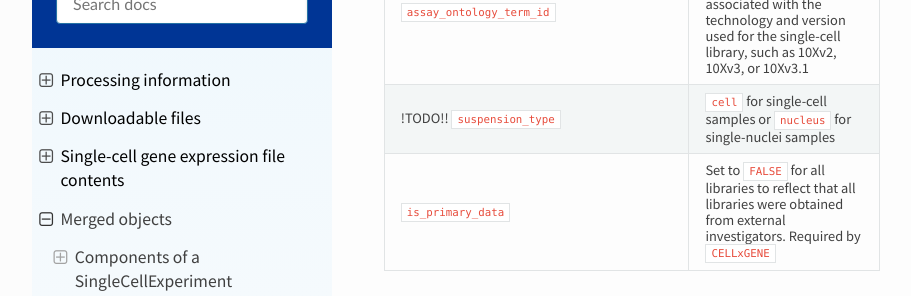
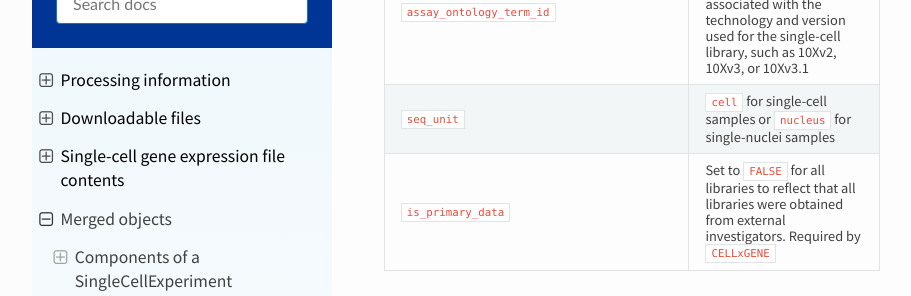
Before and after one commit to DongzeHE/scpca-docs, a Sphinx documentation site: the page built from docs/merged_objects.md, in a window 1280 px wide and 900 px high, scrolled down 17850 px. Shown: the part 151-447 px from the top of the window, without its empty margins (158-1069 px from the left). Built offline with Sphinx 7.4.7 and the Read the Docs theme 2.0.0, drawn with Linux system fonts in a browser that asks for light colours.

Commit message:
use seq_unit, not suspension_type, and remove associated TODO

```diff
--- a/docs/merged_objects.md
+++ b/docs/merged_objects.md
@@ -404,7 +404,7 @@ The `AnnData` object also includes the following additional cell-level metadata
 | `disease_ontology_term_id`                 | [`Mondo`](http://obofoundry.org/ontology/mondo.html) term indicating disease type. [`PATO:0000461`](http://purl.obolibrary.org/obo/PATO_0000461) indicates normal or healthy tissue. If unavailable, `NA` is used                         |
 | `tissue_ontology_term_id`                  | [`Uberon`](http://obofoundry.org/ontology/uberon.html) term indicating tissue of origin. If unavailable, `NA` is used                                                                                                                     |
 | `assay_ontology_term_id`                   | A string indicating the [Experimental Factor Ontology](https://www.ebi.ac.uk/ols/ontologies/efo) term id associated with the technology and version used for the single-cell library, such as 10Xv2, 10Xv3, or 10Xv3.1                    |
-| !TODO!! `suspension_type`                          | `cell` for single-cell samples or `nucleus` for single-nuclei samples                                                                                                                                                                     |
+| `seq_unit`                          | `cell` for single-cell samples or `nucleus` for single-nuclei samples                                                                                                                                                                     |
 | `is_primary_data`                          | Set to `FALSE` for all libraries to reflect that all libraries were obtained from external investigators. Required by `CELLxGENE`                                                                                                         |
 
 
```
